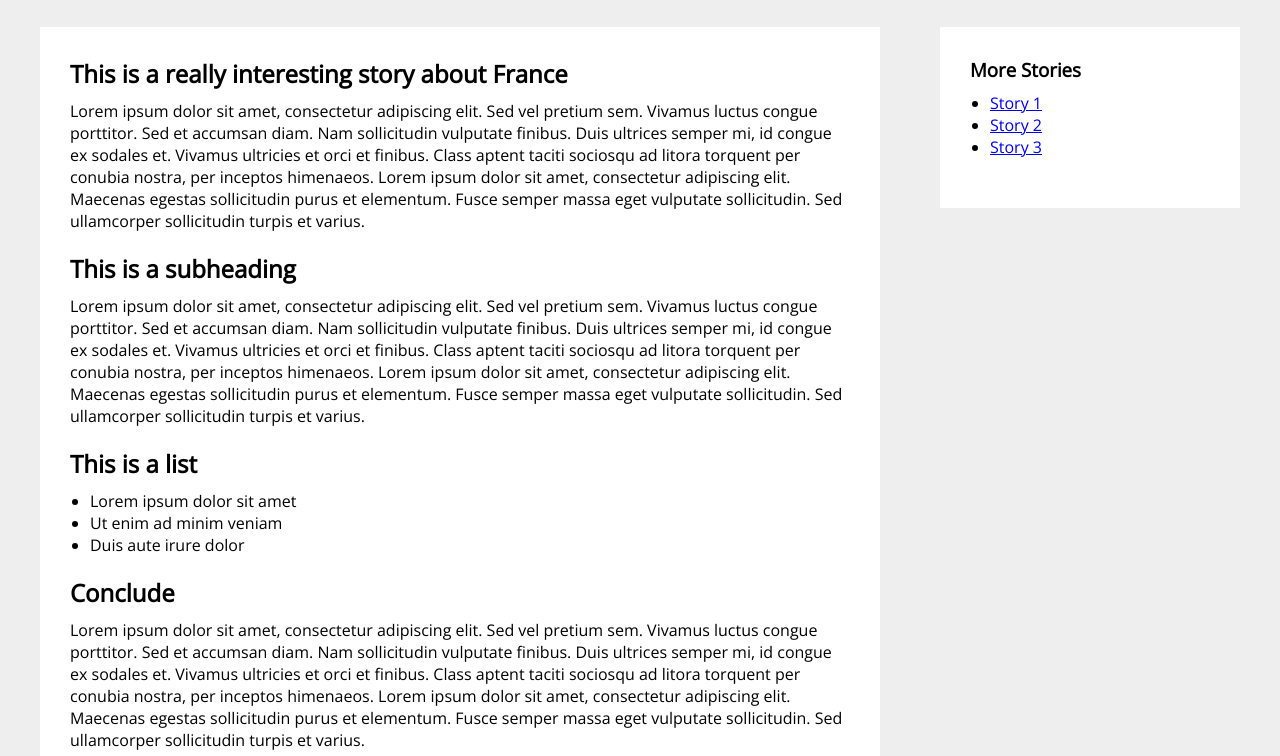
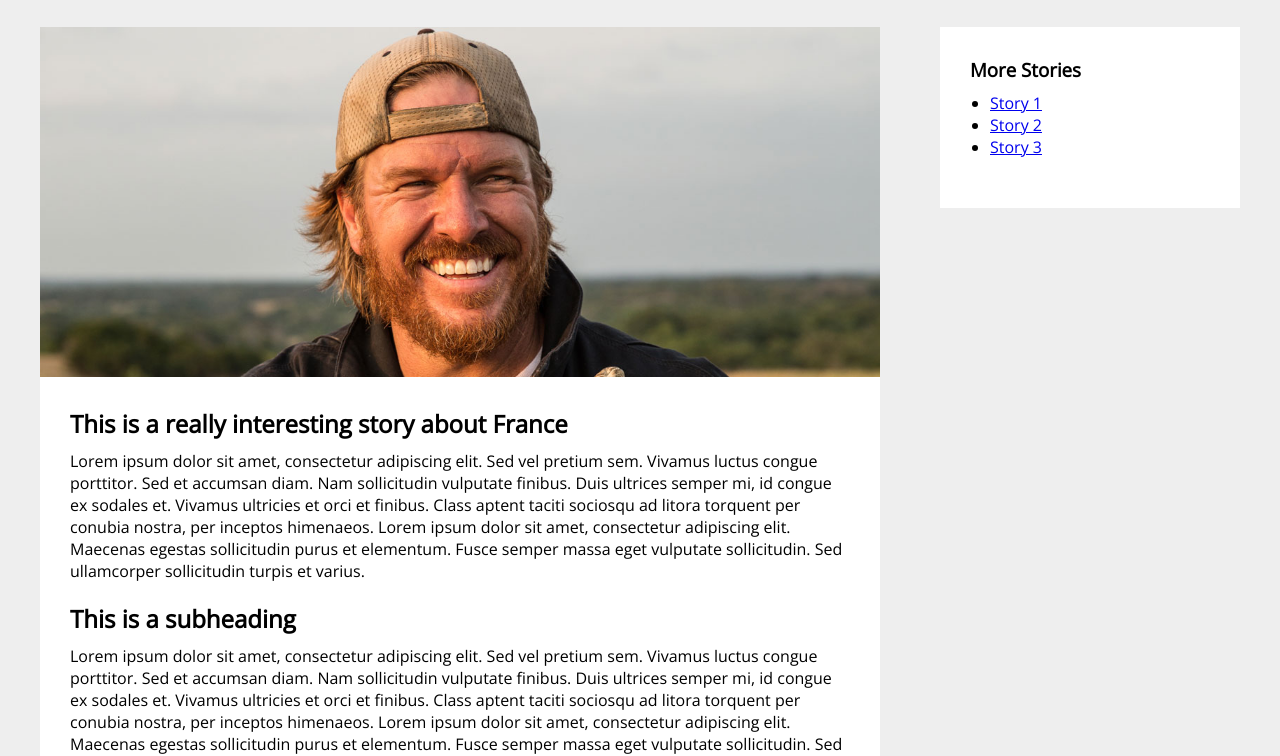
Before and after one commit to juliannapaylor/simple-website-layout, a plain HTML site: page index.html in a window 1280 px wide. Shown: the part 63-819 px from the top of the page. Drawn offline with nearby package versions, Linux system fonts and the light colour scheme; the site is published under a folder, as on GitHub Pages, so addresses that start at the root find nothing.

Commit message:
got rid of slash

```diff
--- a/index.html
+++ b/index.html
@@ -23,7 +23,7 @@
         <div class="tm-container clearfix">
         <div class="tm-content">
             <section class="tm-top-a">
-                <img src="/images/strasbourg-river.png" alt="">
+                <img src="images/strasbourg-river.png" alt="">
             </section>
             <article class="tm-article">
                 <h1>This is a really interesting story about France</h1>
```
